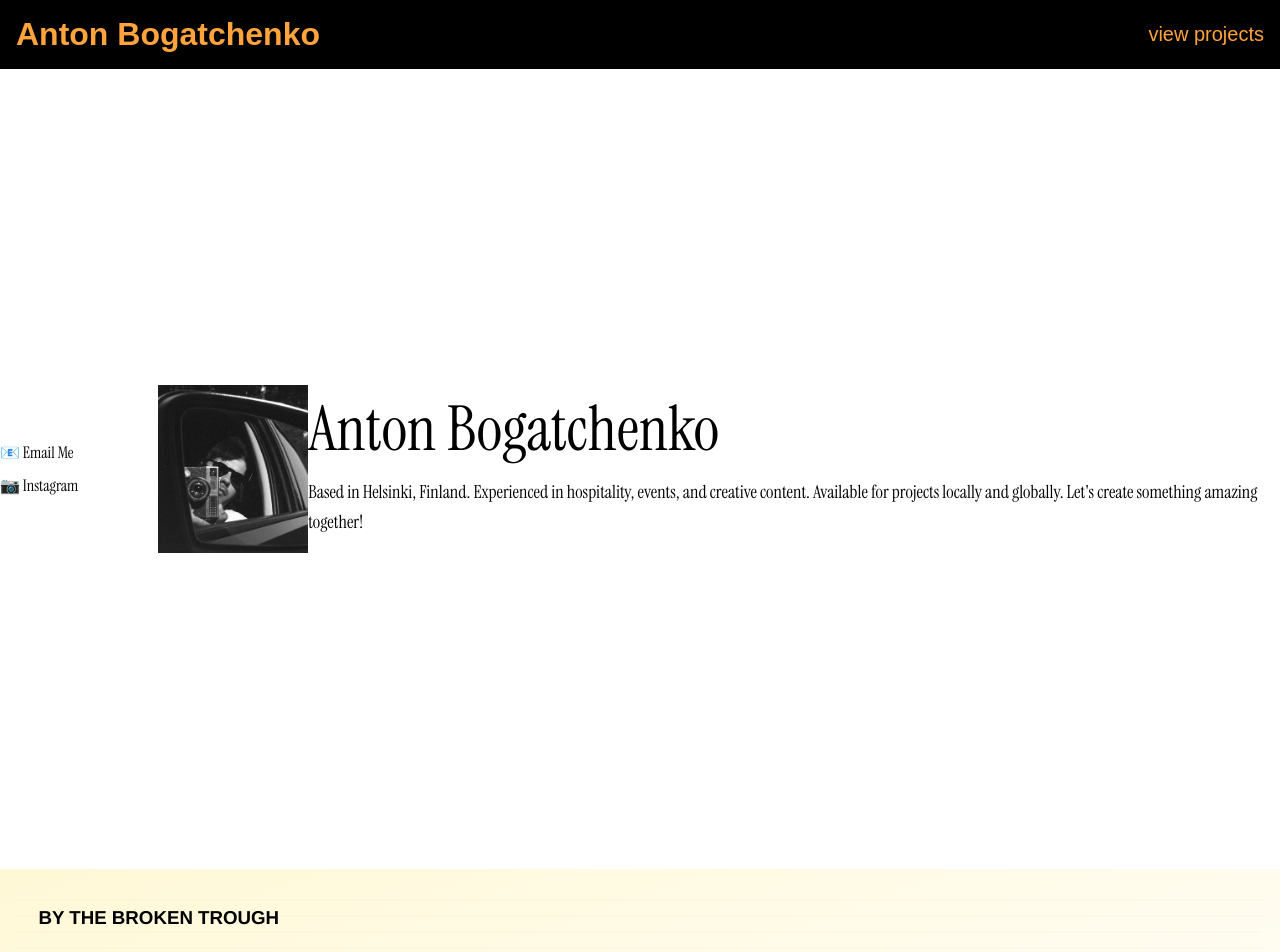
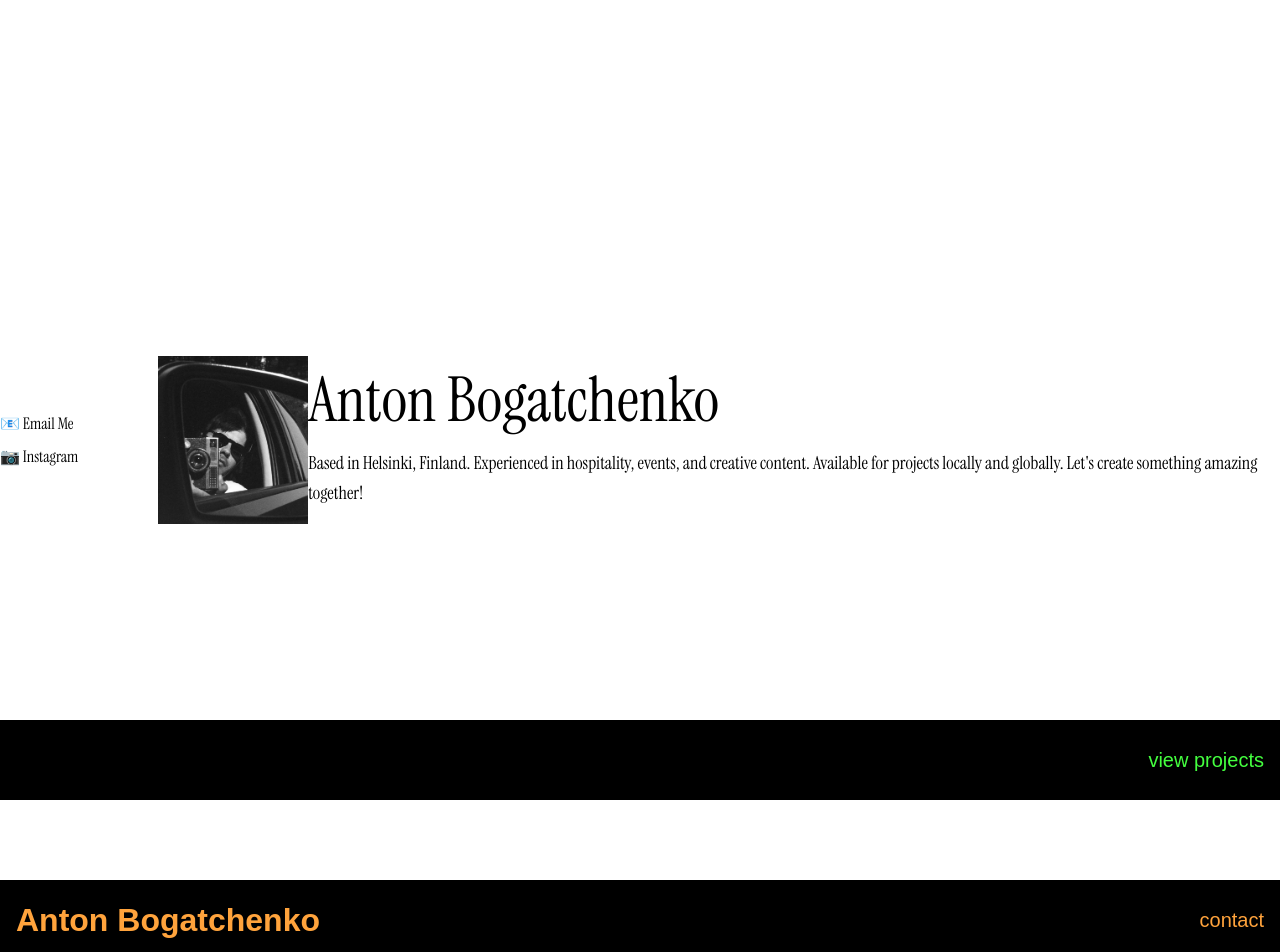
Before and after one commit to antonbogatchenko/site, a Next.js app: page / in a window 1280 px wide. Shown: the top 952 px of the page. Built offline with nearby package versions, Linux system fonts and the light colour scheme.

Commit message:
Make headers sticky

```diff
--- a/src/app/components/HeroSection.module.css
+++ b/src/app/components/HeroSection.module.css
@@ -1,5 +1,5 @@
 .section {
-  min-height: 100vh;
+  min-height: 120vh;
   display: flex;
   flex-direction: column;
 }
--- a/src/app/components/HeroSection.tsx
+++ b/src/app/components/HeroSection.tsx
@@ -1,6 +1,7 @@
 import React from "react";
 import Image from "next/image";
 import styles from "./HeroSection.module.css";
+import { HeroHeader } from "./headers";
 
 export const HeroSection: React.FC = () => {
   return (
@@ -35,6 +36,7 @@ export const HeroSection: React.FC = () => {
           </p>
         </div>
       </article>
+      <HeroHeader />
     </section>
   );
 };
--- a/src/app/components/PageHeader.module.css
+++ /dev/null
@@ -1,30 +0,0 @@
-.header {
-  position: sticky;
-  top: 0;
-  background: black;
-  padding: 16px;
-  border-right: none;
-  border-left: none;
-  z-index: var(--layer-overlay, 1100);
-}
-
-.nav {
-  display: flex;
-  gap: 16px;
-  align-items: center;
-  justify-content: space-between;
-  flex-wrap: wrap;
-}
-
-.title {
-  font-size: 32px;
-  font-weight: bold;
-  color: var(--orange);
-  font-family: var(--font-primary);
-}
-
-.cta {
-  font-size: 20px;
-  color: var(--orange);
-  font-family: var(--font-primary);
-}
--- a/src/app/components/PageHeader.tsx
+++ /dev/null
@@ -1,16 +0,0 @@
-import React from "react";
-import Link from "next/link";
-import styles from "./PageHeader.module.css";
-
-export const PageHeader: React.FC = () => (
-  <header className={styles.header}>
-    <nav className={styles.nav}>
-      <Link href="/" className={styles.title}>
-        Anton Bogatchenko
-      </Link>
-      <a href="#projects" className={styles.cta}>
-        view projects
-      </a>
-    </nav>
-  </header>
-);
--- a/src/app/components/ProjectsSection.module.css
+++ b/src/app/components/ProjectsSection.module.css
@@ -1,8 +1,8 @@
 .section {
   display: flex;
   flex-direction: column;
-  gap: clamp(32px, 7vw, 60px);
   align-items: center;
+  margin-top: calc(var(--header-height) * -1);
 }
 
 .card {
--- a/src/app/components/ProjectsSection.tsx
+++ b/src/app/components/ProjectsSection.tsx
@@ -2,9 +2,11 @@ import React from "react";
 import { ImageGallery } from "./ImageGallery";
 import { projects } from "../data";
 import styles from "./ProjectsSection.module.css";
+import { ProjectsHeader } from "./headers";
 
 export const ProjectsSection: React.FC = () => (
   <section id="projects" className={styles.section}>
+    <ProjectsHeader />
     <div className={styles.grid}>
       {projects.map((project) => (
         <article
--- /dev/null
+++ b/src/app/components/headers.module.css
@@ -0,0 +1,35 @@
+.header {
+  position: sticky;
+  background: black;
+  width: 100%;
+  height: var(--header-height);
+  display: flex;
+  gap: 16px;
+  padding: 16px;
+  align-items: center;
+  justify-content: space-between;
+  height: var(--header-height);
+  font-family: var(--font-primary);
+}
+
+.heroHeader {
+  color: var(--green);
+  bottom: 0;
+  z-index: 1001;
+}
+
+.projectsHeader {
+  color: var(--orange);
+  top: 0;
+  z-index: 1000;
+}
+
+.title {
+  font-size: 32px;
+  font-weight: bold;
+}
+
+.cta {
+  margin-left: auto;
+  font-size: 20px;
+}
--- /dev/null
+++ b/src/app/components/headers.tsx
@@ -0,0 +1,22 @@
+import React from "react";
+import Link from "next/link";
+import styles from "./headers.module.css";
+
+export const HeroHeader: React.FC = () => (
+  <div className={`${styles.header} ${styles.heroHeader}`}>
+    <a href="#projects" className={styles.cta}>
+      view projects
+    </a>
+  </div>
+);
+
+export const ProjectsHeader: React.FC = () => (
+  <div className={`${styles.header} ${styles.projectsHeader}`}>
+    <Link href="/" className={styles.title}>
+      Anton Bogatchenko
+    </Link>
+    <a href="#contact" className={styles.cta}>
+      contact
+    </a>
+  </div>
+);
--- a/src/app/globals.css
+++ b/src/app/globals.css
@@ -8,6 +8,7 @@
   --grey: rgb(128, 128, 128);
   --font-basic: "Instrument Serif", "Georgia", "Times New Roman", serif;
   --font-primary: Arial, sans-serif;
+  --header-height: 80px;
 }
 
 html {
--- a/src/app/layout.tsx
+++ b/src/app/layout.tsx
@@ -1,7 +1,6 @@
 import type { Metadata } from "next";
 import { PageFooter } from "./components/PageFooter";
 import "./globals.css";
-import { PageHeader } from "./components/PageHeader";
 
 export const metadata: Metadata = {
   title: "Anton Bogatchenko – Portfolio",
@@ -33,7 +32,6 @@ export default function RootLayout({
         <link rel="icon" href="/favicon/favicon.ico" />
       </head>
       <body>
-        <PageHeader />
         <main>{children}</main>
         <PageFooter />
       </body>
```
